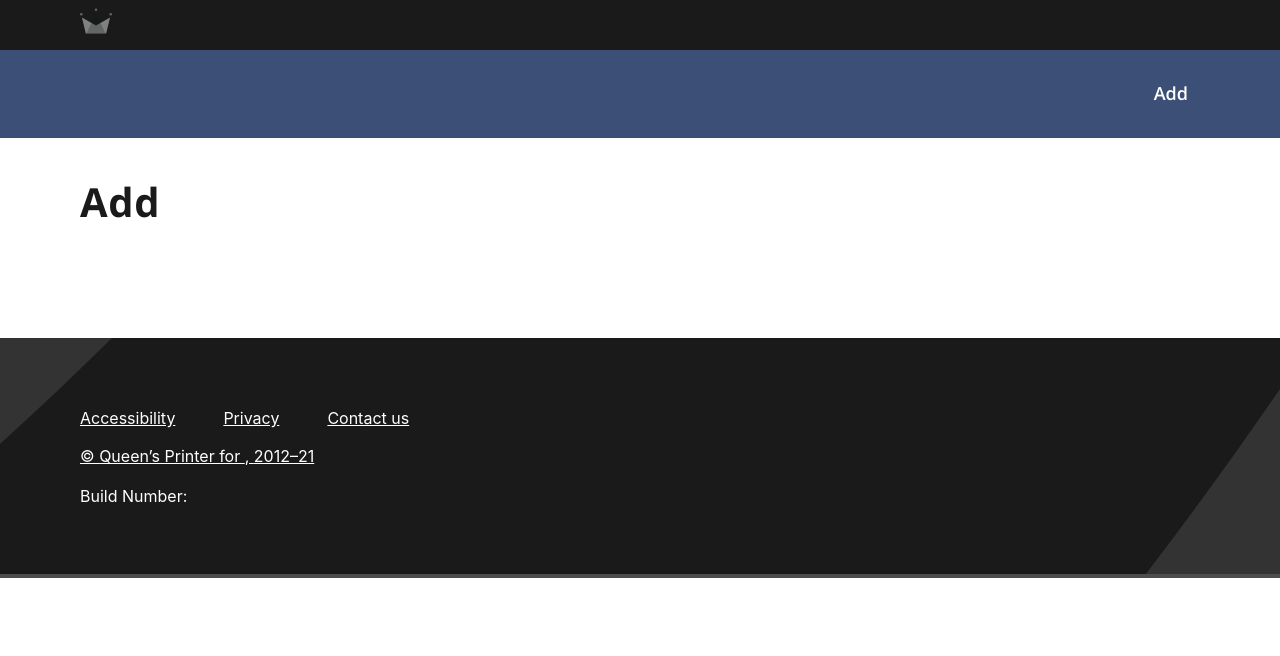
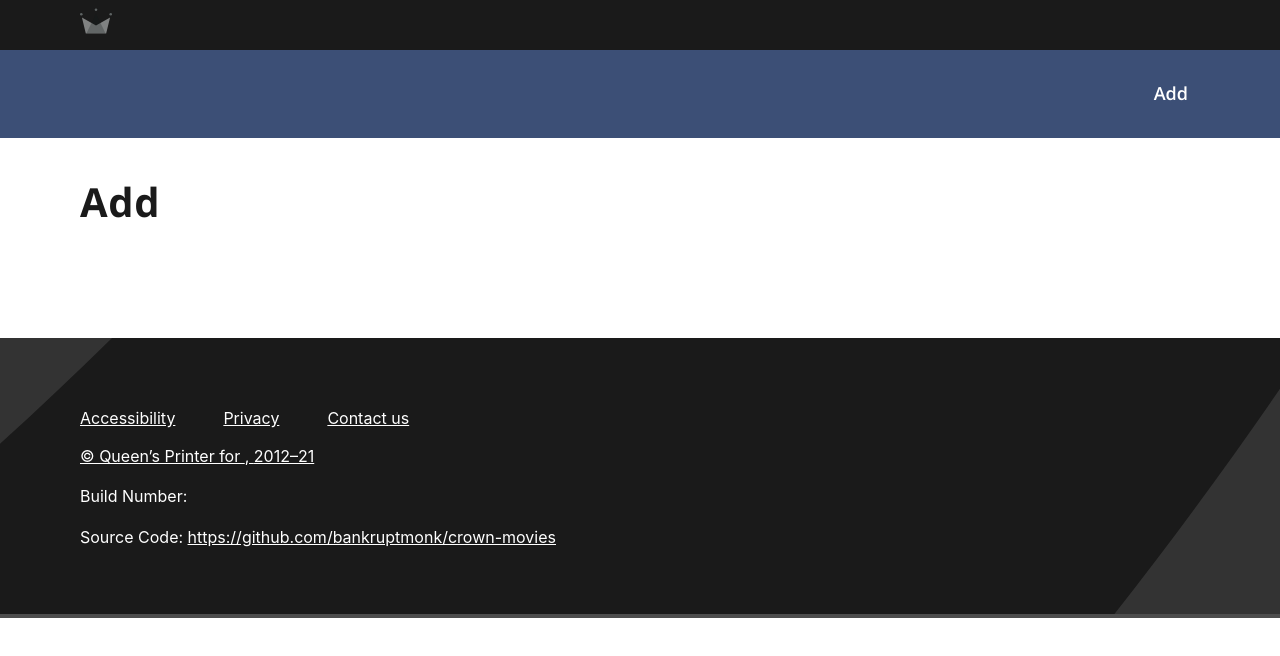
Before and after one commit to bankruptmonk/crown-movies, a React (Create React App) app: page /add in a window 1280 px wide. Shown: the top 656 px of the page. Built offline with nearby package versions, Linux system fonts and the light colour scheme; a web font is replaced by a local one.

Commit message:
Included source code link

```diff
--- a/src/components/footer/footer.component.jsx
+++ b/src/components/footer/footer.component.jsx
@@ -22,6 +22,13 @@ const Footer = (props) => {
                     Build Number: {process.env.REACT_APP_BUILD_NUMBER}
                 </div>
             </div>
+            <div className='ontario-row build-number-row'>
+                <div className='ontario-columns ontario-small-12'>
+                    Source Code: <a className='ontario-footer__link' href="https://github.com/bankruptmonk/crown-movies" target={'_blank'} rel="noreferrer">
+                        https://github.com/bankruptmonk/crown-movies
+                    </a>
+                </div>
+            </div>
         </footer>
     );
 }
```
